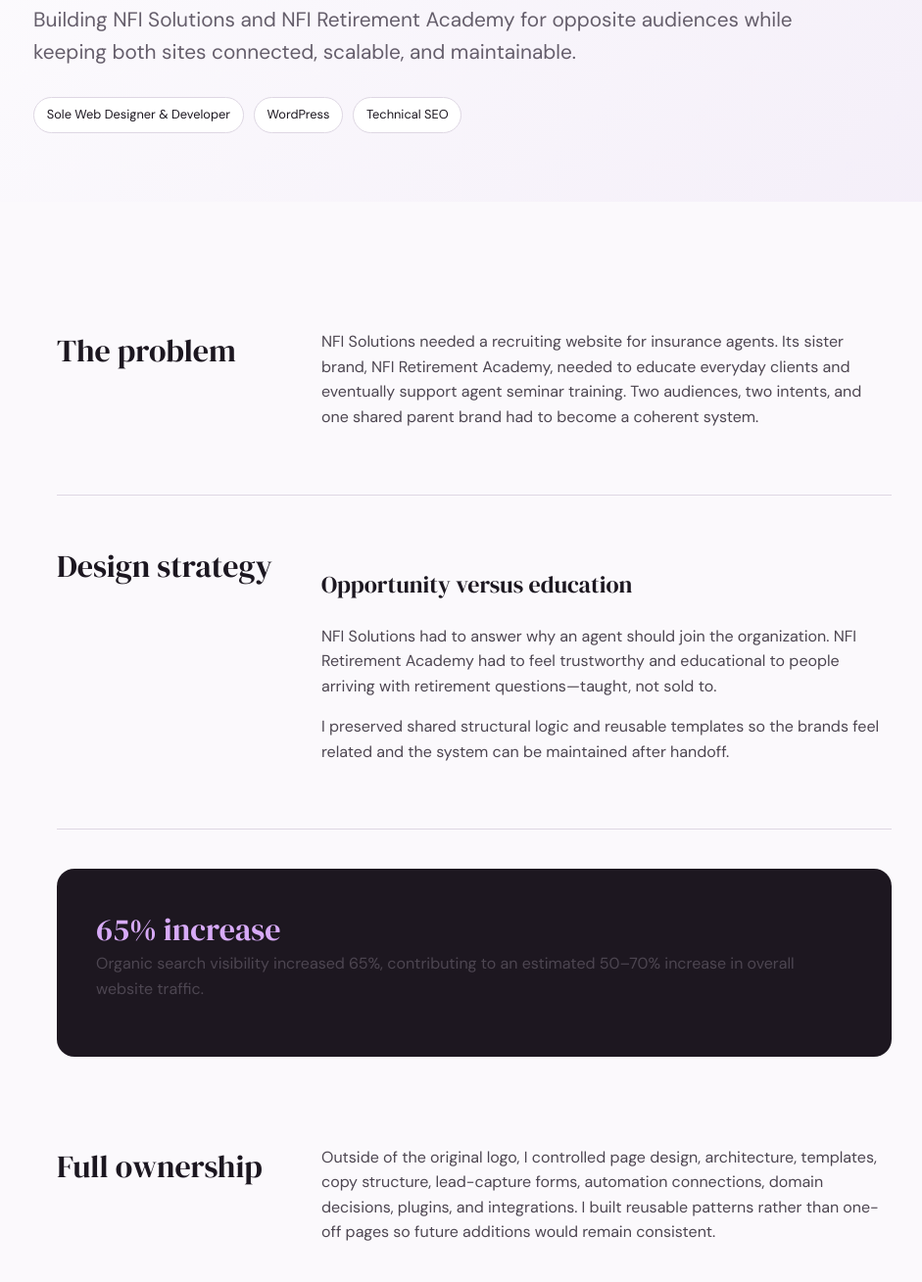
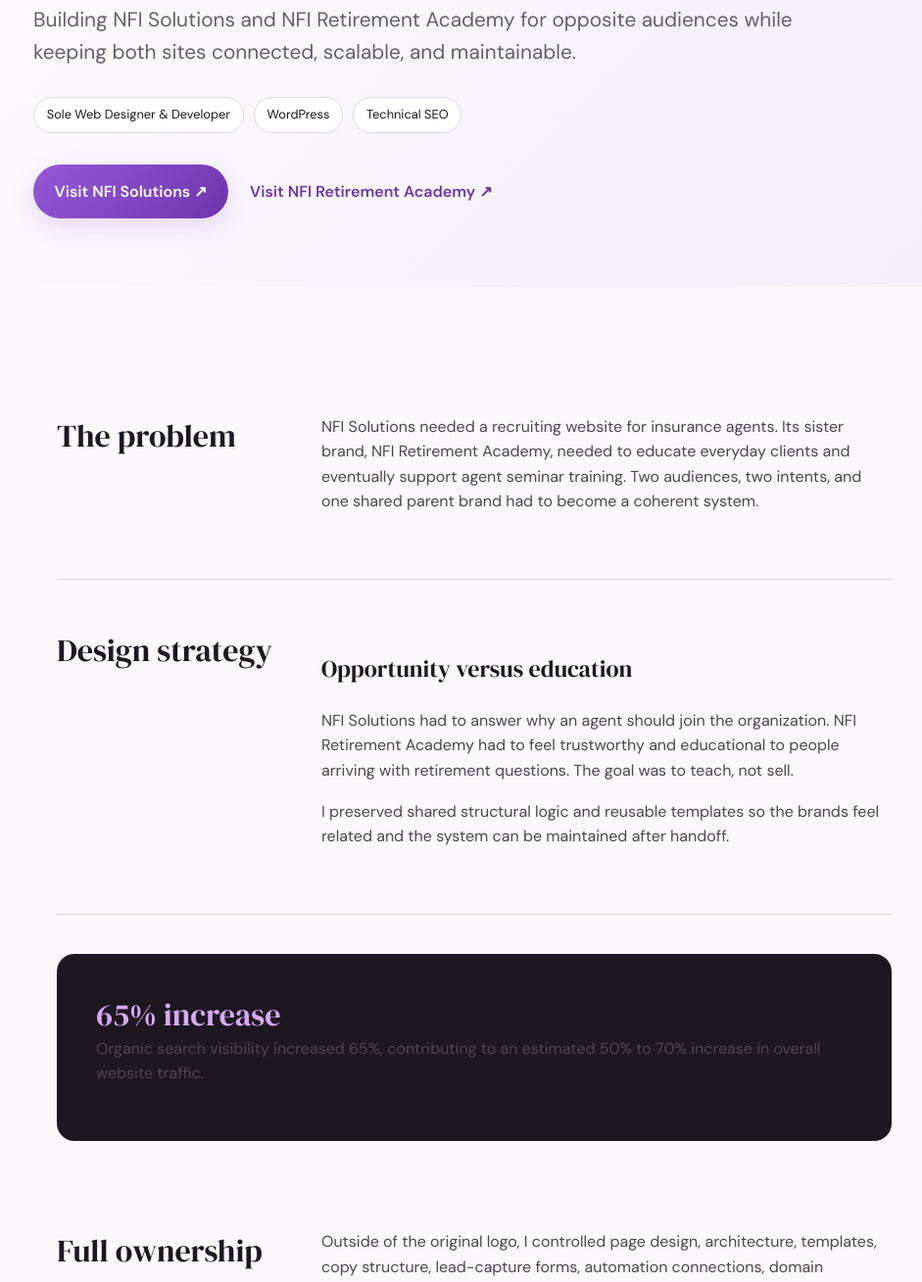
Before and after one commit to bobobbie/Portfolio, a plain HTML site: page case-studies/nfi-websites.html in a window 1280 px wide. Shown: the part 426-1735 px from the top of the page at 98% size, without its empty margins (156-1097 px from the left). Drawn offline with Linux system fonts and the light colour scheme.

Commit message:
Add files via upload

```diff
--- a/case-studies/nfi-websites.html
+++ b/case-studies/nfi-websites.html
@@ -1,10 +1,10 @@
 <!doctype html><html lang="en"><head><meta charset="utf-8"><meta name="viewport" content="width=device-width,initial-scale=1"><meta name="description" content="NFI websites and design system case study by Paga Yang."><title>NFI Websites | Paga Yang</title><link rel="stylesheet" href="../styles.css"></head><body>
 <header class="case-header"><a class="back-link" href="../index.html#work">← Back to portfolio</a></header>
-<main><section class="case-hero"><p class="eyebrow">Web development · Design systems</p><h1>Two brands.<br>One foundation.</h1><p class="case-summary">Building NFI Solutions and NFI Retirement Academy for opposite audiences while keeping both sites connected, scalable, and maintainable.</p><div class="case-meta"><span>Sole Web Designer & Developer</span><span>WordPress</span><span>Technical SEO</span></div></section>
+<main><section class="case-hero"><p class="eyebrow">Web development · Design systems</p><h1>Two brands.<br>One foundation.</h1><p class="case-summary">Building NFI Solutions and NFI Retirement Academy for opposite audiences while keeping both sites connected, scalable, and maintainable.</p><div class="case-meta"><span>Sole Web Designer & Developer</span><span>WordPress</span><span>Technical SEO</span></div><div class="live-sites"><a class="button" href="https://nfisolutions.com/" target="_blank" rel="noreferrer">Visit NFI Solutions ↗</a><a class="live-site-link" href="https://nfiretirementacademy.com/" target="_blank" rel="noreferrer">Visit NFI Retirement Academy ↗</a></div></section>
 <article class="case-body">
 <section><h2>The problem</h2><div><p>NFI Solutions needed a recruiting website for insurance agents. Its sister brand, NFI Retirement Academy, needed to educate everyday clients and eventually support agent seminar training. Two audiences, two intents, and one shared parent brand had to become a coherent system.</p></div></section>
-<section><h2>Design strategy</h2><div><h3>Opportunity versus education</h3><p>NFI Solutions had to answer why an agent should join the organization. NFI Retirement Academy had to feel trustworthy and educational to people arriving with retirement questions—taught, not sold to.</p><p>I preserved shared structural logic and reusable templates so the brands feel related and the system can be maintained after handoff.</p></div></section>
-<div class="case-callout"><strong>65% increase</strong><p>Organic search visibility increased 65%, contributing to an estimated 50–70% increase in overall website traffic.</p></div>
+<section><h2>Design strategy</h2><div><h3>Opportunity versus education</h3><p>NFI Solutions had to answer why an agent should join the organization. NFI Retirement Academy had to feel trustworthy and educational to people arriving with retirement questions. The goal was to teach, not sell.</p><p>I preserved shared structural logic and reusable templates so the brands feel related and the system can be maintained after handoff.</p></div></section>
+<div class="case-callout"><strong>65% increase</strong><p>Organic search visibility increased 65%, contributing to an estimated 50% to 70% increase in overall website traffic.</p></div>
 <section><h2>Full ownership</h2><div><p>Outside of the original logo, I controlled page design, architecture, templates, copy structure, lead-capture forms, automation connections, domain decisions, plugins, and integrations. I built reusable patterns rather than one-off pages so future additions would remain consistent.</p></div></section>
 <section><h2>Outcome</h2><div><p>The NFI Solutions redesign is live and measurable. NFI Retirement Academy remains in its pre-launch build phase, but already provides a shared foundation for client education and future agent training without requiring a separate design system.</p><p><strong>What this demonstrates:</strong> designing for different audiences under one brand umbrella, scalable template systems, technical SEO, and complete ownership from infrastructure through interface.</p></div></section>
 </article></main><a class="next-case" href="seminar-automation.html"><span>Next case study</span><strong>Seminar System →</strong></a></body></html>
```
